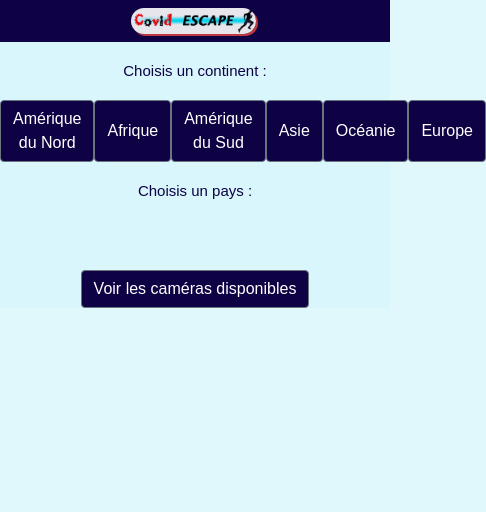
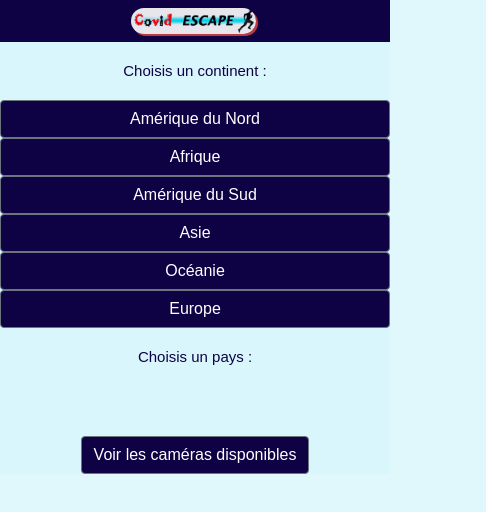
Before and after one commit to HeleneM35/Hackaton_29-avril-2020, a React (Create React App) app: page /location in a window 390 px wide. Shown: the top 512 px of the page, 486 px wide, since content can reach past the window. Built offline with nearby package versions, Linux system fonts and the light colour scheme.

Commit message:
layout updated

```diff
--- a/src/components/Location/Location.scss
+++ b/src/components/Location/Location.scss
@@ -15,4 +15,14 @@ margin-bottom: 20px;
     justify-content: center;
 }
 
+
+@media screen and (max-width:400px)
+{
+    .continents, .pays {
+        flex-direction: column;
+    }
+}
+
+
+
 @import '~bootstrap/scss/bootstrap.scss';
--- a/src/components/Wishes/Wishes.css
+++ b/src/components/Wishes/Wishes.css
@@ -57,3 +57,10 @@ h3 {
     margin-top: 50px;
     margin-bottom: 8%;
 }
+
+@media screen and (max-width:400px)
+{
+    .ligne1, .ligne2 {
+        flex-direction: column;
+    }
+}
```
